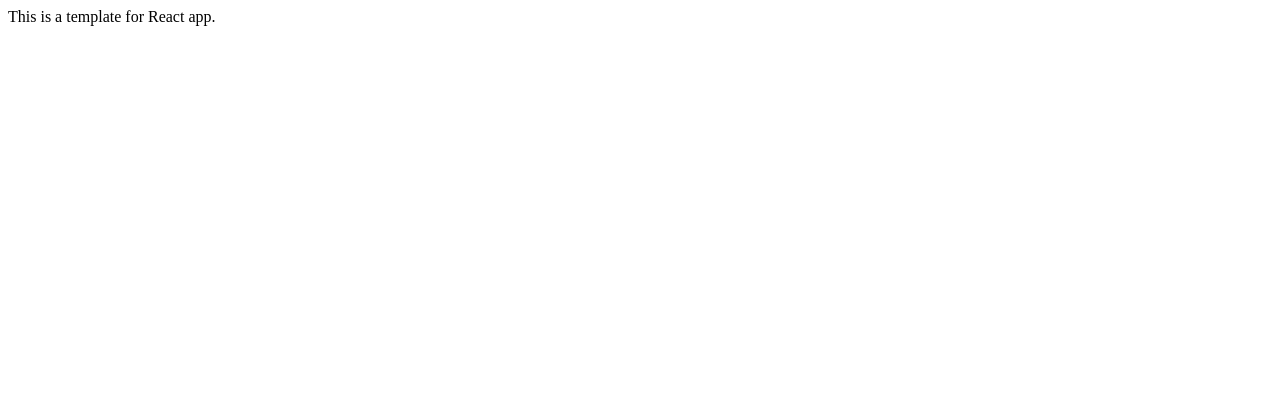
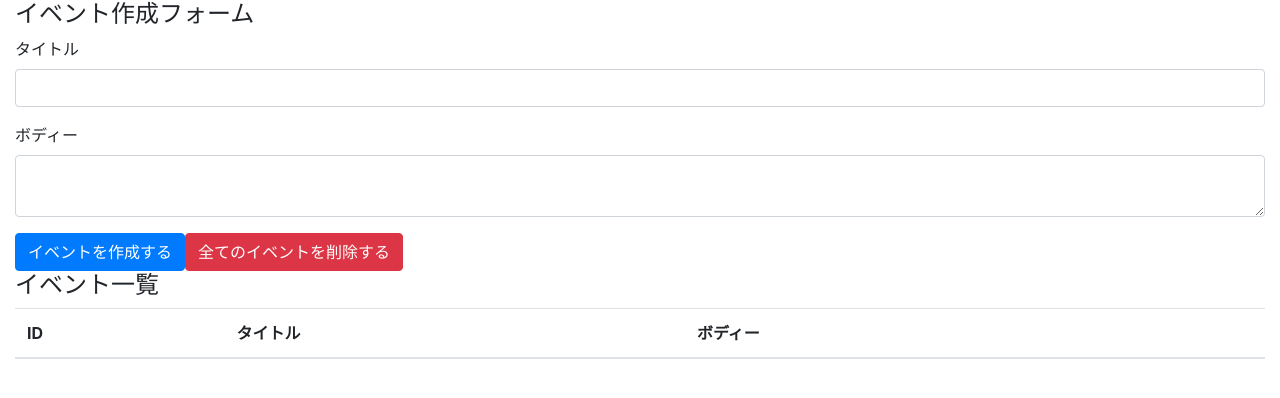
Before and after one commit to croudsky/hooks, a React (Create React App) app: page / in a window 1280 px wide. Shown: the top 398 px of the page. Built offline with nearby package versions, Linux system fonts and the light colour scheme.

Commit message:
useReducer

```diff
--- a/package.json
+++ b/package.json
@@ -3,10 +3,12 @@
   "version": "0.1.0",
   "private": true,
   "dependencies": {
+    "@types/bootstrap": "^4.3.1",
     "@types/jest": "24.0.15",
     "@types/node": "12.6.1",
     "@types/react": "16.8.23",
     "@types/react-dom": "16.8.4",
+    "bootstrap": "^4.3.1",
     "react": "^16.8.6",
     "react-dom": "^16.8.6",
     "react-scripts": "3.0.1",
--- a/src/App.tsx
+++ /dev/null
@@ -1,7 +0,0 @@
-import React from "react";
-
-const App: React.FC = () => {
-  return <div>This is a template for React app.</div>;
-};
-
-export default App;
--- /dev/null
+++ b/src/components/App.tsx
@@ -0,0 +1,66 @@
+import React, { useState, useReducer, MouseEvent } from "react";
+import reducer from "../reducers";
+import "bootstrap/dist/css/bootstrap.min.css";
+
+const App = () => {
+  const [state, dispatch] = useReducer(reducer, []);
+  const [title, setTitle] = useState("");
+  const [body, setBody] = useState("");
+  const addEvent = (event: MouseEvent<HTMLButtonElement>): void => {
+    event.preventDefault();
+    dispatch({
+      type: "CREATE_EVENT",
+      title,
+      body
+    });
+    setTitle("");
+    setBody("");
+  };
+  return (
+    <div className="container-fluid">
+      <h4>イベント作成フォーム</h4>
+      <form>
+        <div className="form-group">
+          <label htmlFor="formEventTitle">タイトル</label>
+          <input
+            className="form-control"
+            type="text"
+            id="formEventTitle"
+            value={title}
+            onChange={e => setTitle(e.target.value)}
+          />
+        </div>
+
+        <div className="form-group">
+          <label htmlFor="formEventBody">ボディー</label>
+          <textarea
+            className="form-control"
+            id="formEventBody"
+            value={body}
+            onChange={e => setBody(e.target.value)}
+          />
+        </div>
+
+        <button className="btn btn-primary" onClick={addEvent}>
+          イベントを作成する
+        </button>
+        <button className="btn btn-danger">全てのイベントを削除する</button>
+      </form>
+
+      <h4>イベント一覧</h4>
+      <table className="table table-hover">
+        <thead>
+          <tr>
+            <th>ID</th>
+            <th>タイトル</th>
+            <th>ボディー</th>
+            <th />
+          </tr>
+        </thead>
+        <tbody />
+      </table>
+    </div>
+  );
+};
+
+export default App;
--- a/src/index.tsx
+++ b/src/index.tsx
@@ -1,5 +1,5 @@
 import React from "react";
 import ReactDOM from "react-dom";
-import App from "./App";
+import App from "./components/App";
 
 ReactDOM.render(<App />, document.getElementById("root"));
--- /dev/null
+++ b/src/reducers/index.ts
@@ -0,0 +1,26 @@
+interface state {
+  id: number;
+  title: string;
+  body: string;
+}
+
+const events = (
+  state: Array<state> = [],
+  action: { type: string; title: string; body: string }
+) => {
+  switch (action.type) {
+    case "CREATE_EVENT":
+      const event = { title: action.title, body: action.body };
+      const length = state.length;
+      let id = length === 0 ? 1 : state[length - 1].id + 1;
+      return [...state, { id, ...event }];
+    case "DELETE_EVENT":
+      return state;
+    case "DELETE_ALL_EVENTS":
+      return [];
+    default:
+      return state;
+  }
+};
+
+export default events;
```
Also changed, not shown: 1 other file (tests, documents, lock files or other folders).
